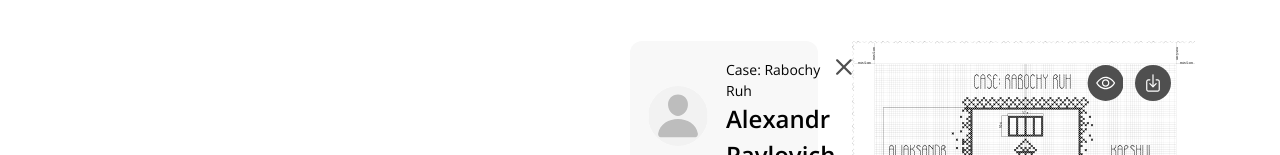
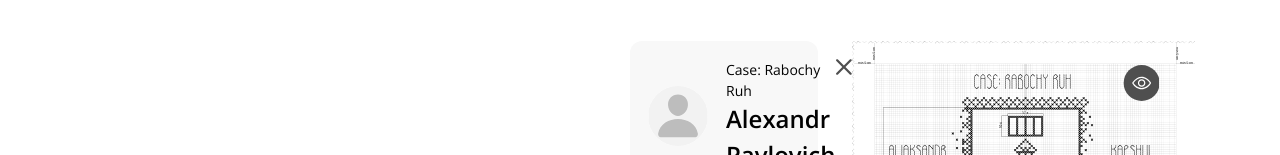
Before and after one commit to davidlipkovic/framed-in-belarus-nuxt, a Nuxt app: page /UserCabinet/Step2 in a window 1280 px wide. Shown: the part 371-526 px from the top of the page. Built offline with nearby package versions, Linux system fonts and the light colour scheme.

Commit message:
button.download -> a.download

```diff
--- a/pages/UserCabinet/Step2/index.vue
+++ b/pages/UserCabinet/Step2/index.vue
@@ -77,9 +77,9 @@ const MainPattern = ref({
             <button class="pattern-button pattern-button_look" @click="MainPattern.show = true"><!--
             --><span class="pattern-button-text">See full image</span><!--
             --></button>
-            <button class="pattern-button pattern-button_download" id="btnDownloadMainPattern"><!--
+            <a download href="../../../assets/media/img/defaultPattern.png" class="pattern-button pattern-button_download" id="btnDownloadMainPattern"><!--
             --><span class="pattern-button-text">Download pattern</span><!--
-            --></button>
+            --></a>
           </div>
         </div>
 
@@ -228,9 +228,9 @@ const MainPattern = ref({
                 <button class="pattern-button pattern-button_look" @click="AlphabetPattern.show = true"><!--
                 --><span class="pattern-button-text">See full image</span><!--
                 --></button>
-                <button class="pattern-button pattern-button_download" id="btnDownloadAlphabetPattern"><!--
+                <a download href="../../../assets/media/img/AlphabetPattern_en.jpg" class="pattern-button pattern-button_download" id="btnDownloadAlphabetPattern"><!--
                 --><span class="pattern-button-text">Download pattern</span><!--
-                --></button>
+                --></a>
               </div>
             </div>
           </div>
```
